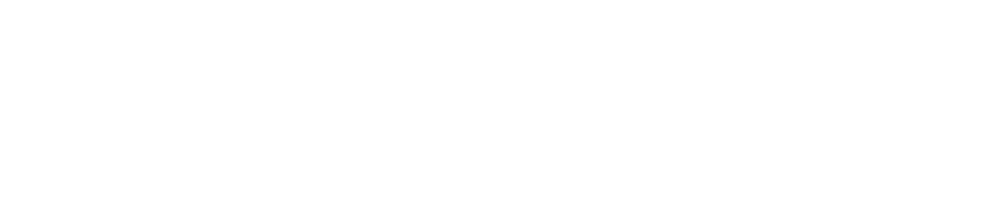
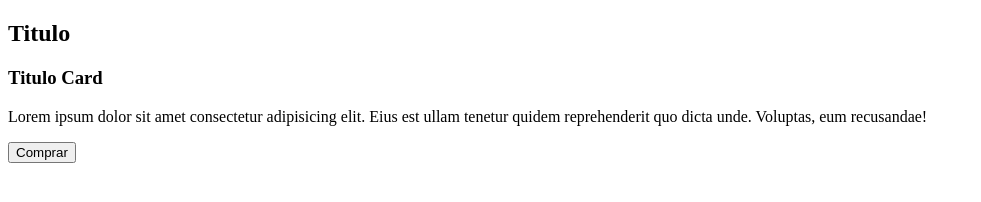
Before and after one commit to JoseAlvarezMartinez/mtzNewLunes, a plain HTML site: page index.html in a window 1280 px wide. Shown: the whole page, without its empty margins (0-981 px from the left). Drawn offline with Linux system fonts and the light colour scheme.

Commit message:
main card finalizado

```diff
--- a/index.html
+++ b/index.html
@@ -6,6 +6,14 @@
     <title>Document</title>
 </head>
 <body>
+    <main>
+        <h2>Titulo</h2>
 
+        <article>
+            <h3>Titulo Card</h3>
+            <p>Lorem ipsum dolor sit amet consectetur adipisicing elit. Eius est ullam tenetur quidem reprehenderit quo dicta unde. Voluptas, eum recusandae!</p>
+            <button>Comprar</button>
+        </article>
+    </main>
 </body>
 </html>
```
